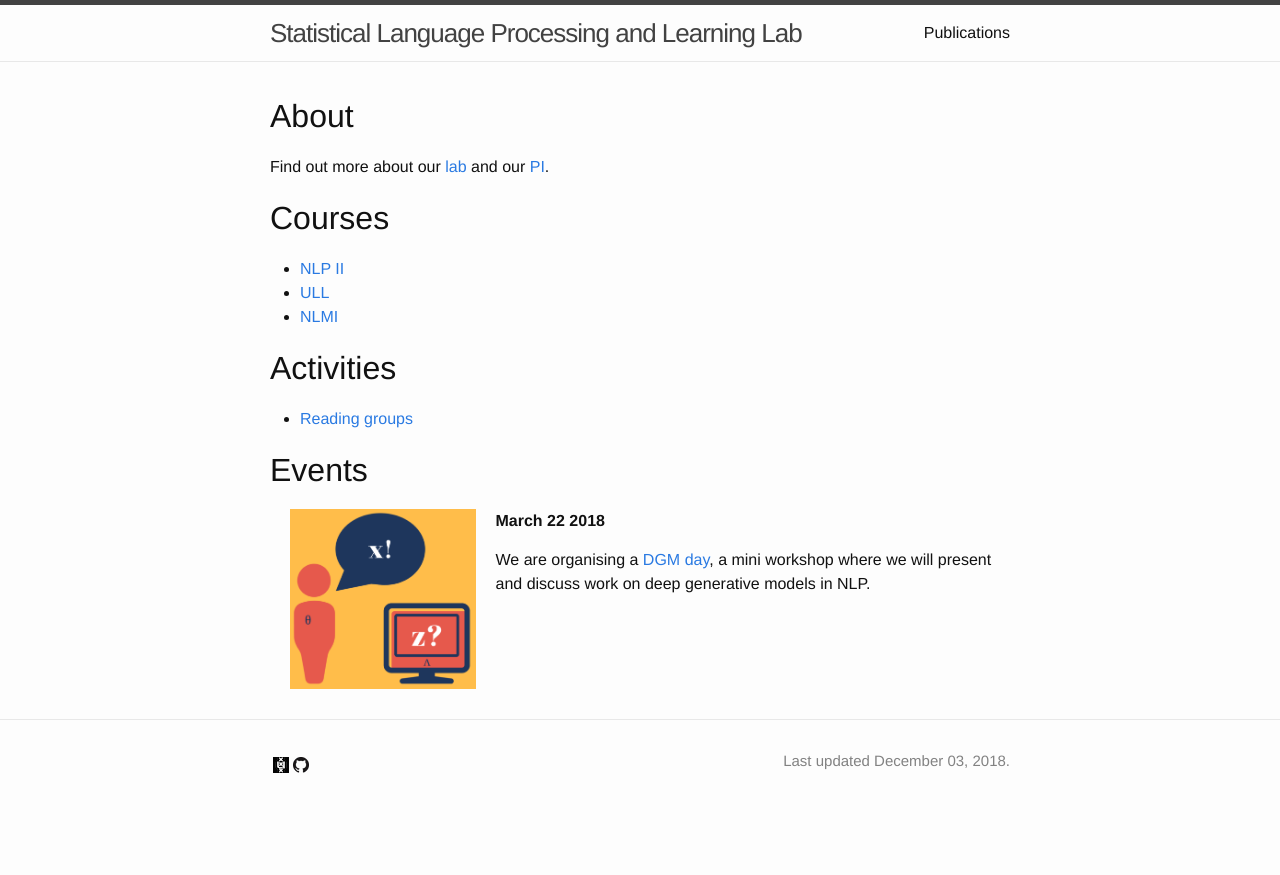
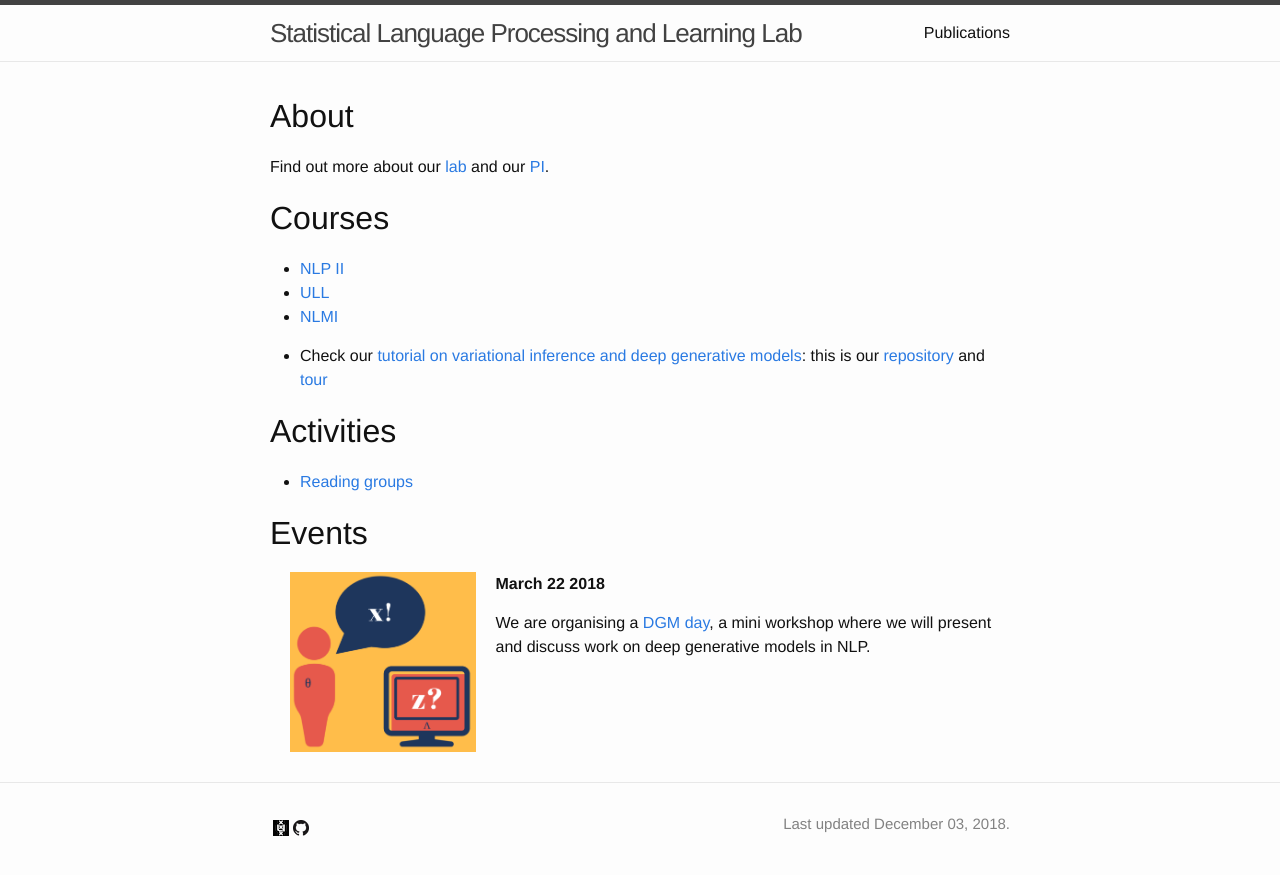
Before and after one commit to uva-slpl/uva-slpl.github.io, a Jekyll site: the page built from index.md, in a window 1280 px wide. Shown: the top 875 px of the page. Built offline with Jekyll 4.4.1, drawn with Linux system fonts in a browser that asks for light colours; our own code applies the rules of GitHub Pages for plain Markdown files.

Commit message:
VI tutorial

```diff
--- a/index.md
+++ b/index.md
@@ -14,6 +14,8 @@ Find out more about our [lab](https://staff.fnwi.uva.nl/k.simaan/research_all.ht
 * [ULL](//uva-slpl.github.io/ull)
 * [NLMI](//uva-slpl.github.io/nlmi)
 
+* Check our [tutorial on variational inference and deep generative models](http://wilkeraziz.github.io/vitutorial): this is our [repository](https://github.com/philschulz/VITutorial) and [tour](https://github.com/philschulz/VITutorial#tour)
+
 # Activities
 
 * [Reading groups](//wilkeraziz.github.io/events.html)
```
